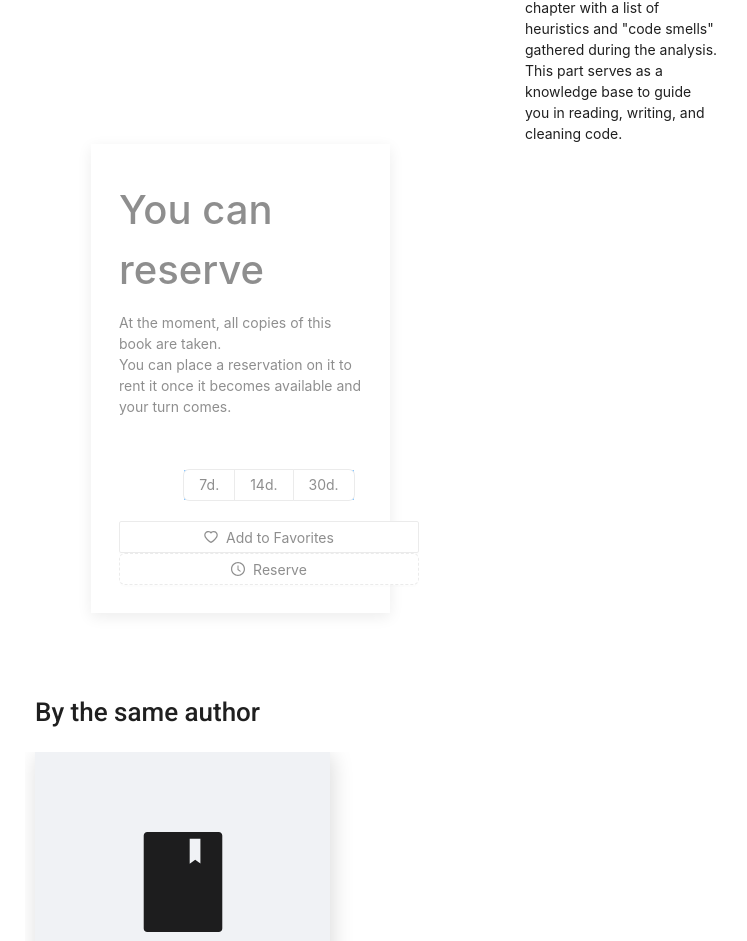
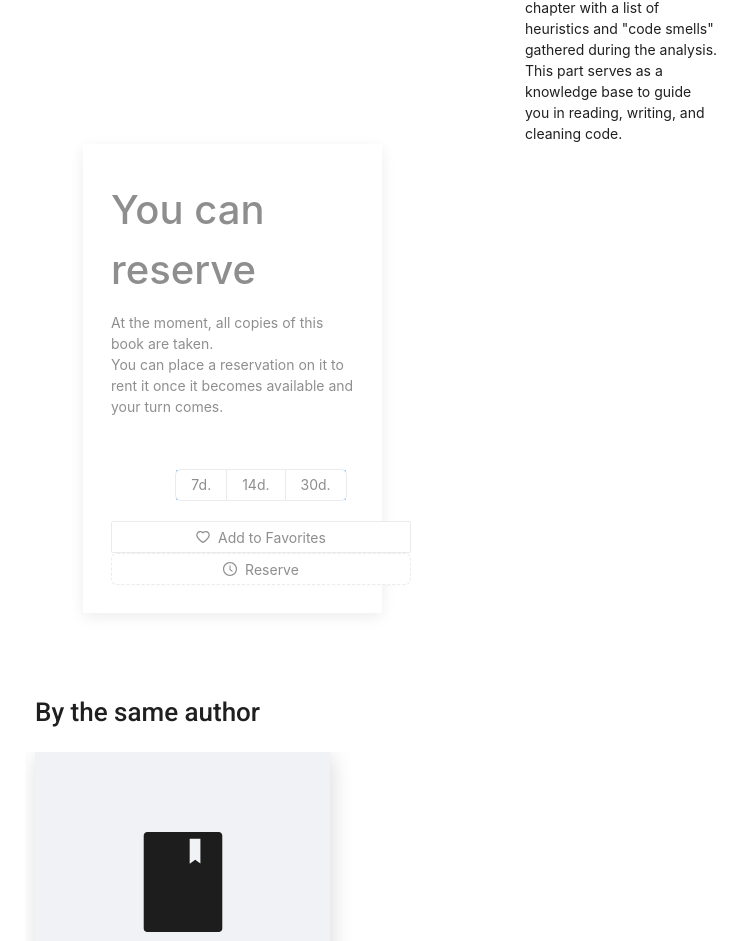
Before and after one commit to Liknox/rentread, a React (Vite) app: page /book/19 in a window 1280 px wide. Shown: the part 1374-2315 px from the top of the page, without its empty margins (93-840 px from the left). Built offline with nearby package versions, Linux system fonts and the light colour scheme.

Commit message:
fix: ui checkout component view on book page

```diff
--- a/src/pages/book/index.tsx
+++ b/src/pages/book/index.tsx
@@ -136,7 +136,7 @@ const Checkout = ({ book }: BookProps) => {
    }
 
    return (
-      <Col span={isMobile ? "full" : 7} offset={1} style={style} className="ml-0 md:ml-14 mt-10 md:mt-0">
+      <Col span={isMobile ? "full" : 7} offset={1} style={style} className="ml-0 md:ml-12 mt-10 md:mt-0">
          <article className="flex flex-col justify-between min-h-[300px] p-7 shadow-insetDark">
             <div>
                <h3 className="text-[40px] font-medium mt-2">
```
